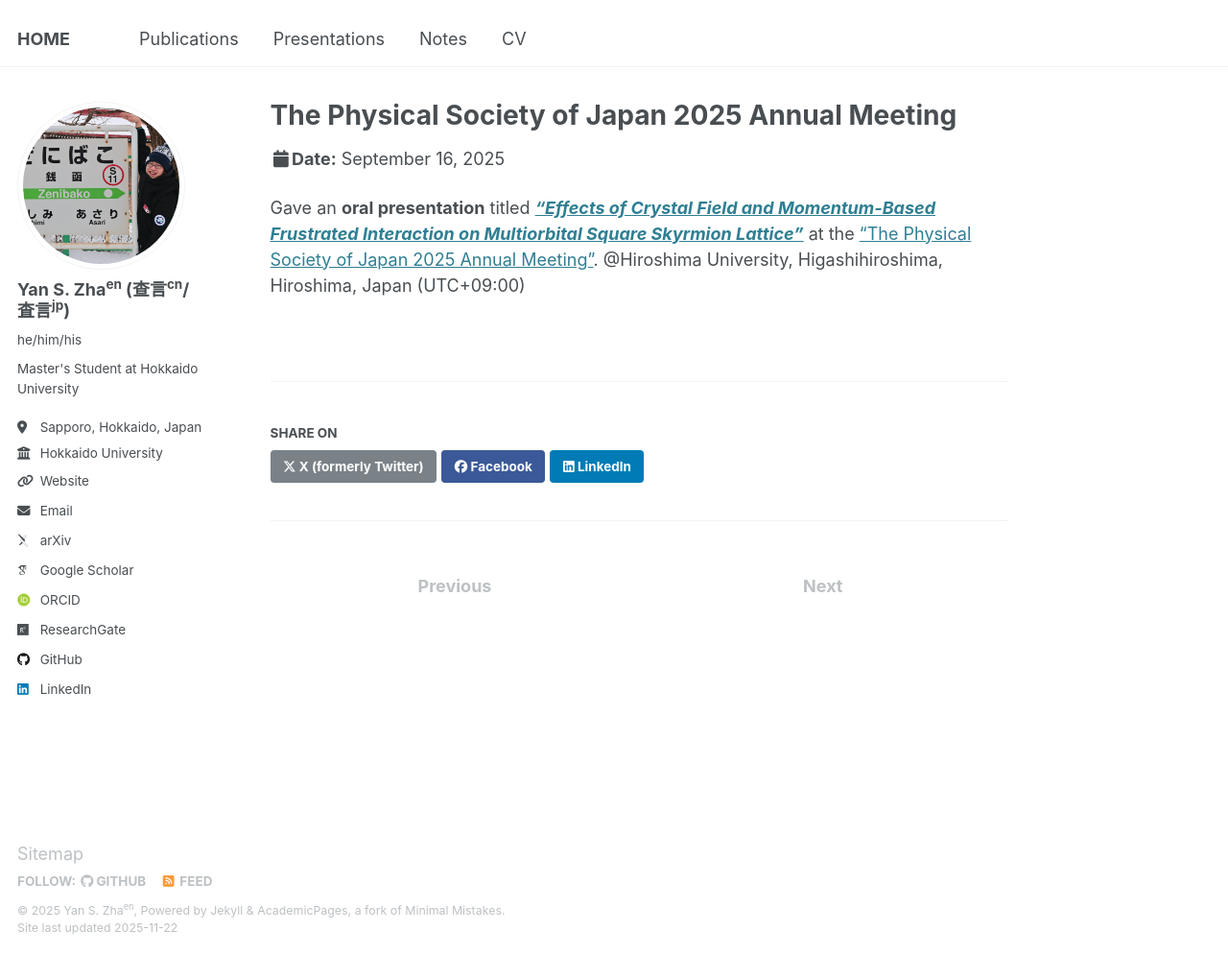
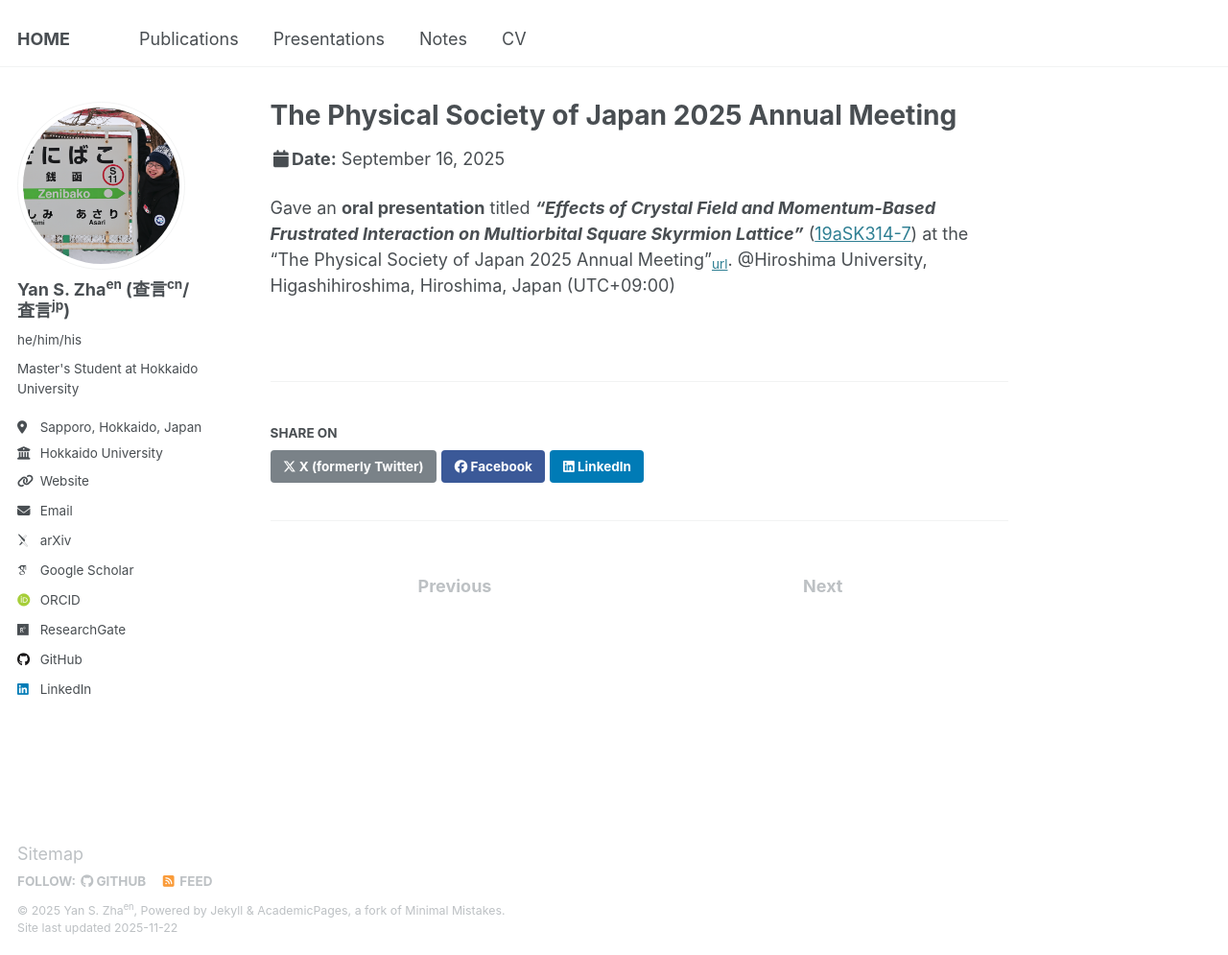
Before and after one commit to yzhacn/yzhacn.github.io, a Jekyll site: the page built from _talks/2025-09-19-pre-3.md, in a window 1280 px wide and 995 px high. Shown: the whole window at 96% size. Built offline with Jekyll 4.4.1, drawn with Linux system fonts in a browser that asks for light colours; some web fonts are replaced.

Commit message:
Update 2025-09-19-pre-3.md

```diff
--- a/_talks/2025-09-19-pre-3.md
+++ b/_talks/2025-09-19-pre-3.md
@@ -1,11 +1,11 @@
 ---
 title: "The Physical Society of Japan 2025 Annual Meeting"
 collection: talks
-type: "Oral presentation (Title: 'Effects of Crystal Field and Momentum-Based Frustrated Interaction on Multiorbital Square Skyrmion Lattice')"
+type: "Oral presentation (Title: 'Effects of Crystal Field and Momentum-Based Frustrated Interaction on Multiorbital Square Skyrmion Lattice'), 19aSK314-7"
 permalink: "https://www.jps.or.jp/english/"
 venue: "19aSK314"
 date: 2025.09.16-2025.09.19
 location: "Hiroshima University, Higashihiroshima, Hiroshima, Japan"
 ---
 
-Gave an **oral presentation** titled ***["Effects of Crystal Field and Momentum-Based Frustrated Interaction on Multiorbital Square Skyrmion Lattice"](https://onsite.gakkai-web.net/jps/jps_search/2025au/data2/html/program08.html#j19aSK314)*** at the ["The Physical Society of Japan 2025 Annual Meeting"](https://www.jps.or.jp/english/). @Hiroshima University, Higashihiroshima, Hiroshima, Japan (UTC+09:00)
+Gave an **oral presentation** titled ***"Effects of Crystal Field and Momentum-Based Frustrated Interaction on Multiorbital Square Skyrmion Lattice"*** ([19aSK314-7](https://onsite.gakkai-web.net/jps/jps_search/2025au/data2/html/program08.html#j19aSK314)) at the "The Physical Society of Japan 2025 Annual Meeting"<sub>[url](https://www.jps.or.jp/english/)</sub>. @Hiroshima University, Higashihiroshima, Hiroshima, Japan (UTC+09:00)
```
